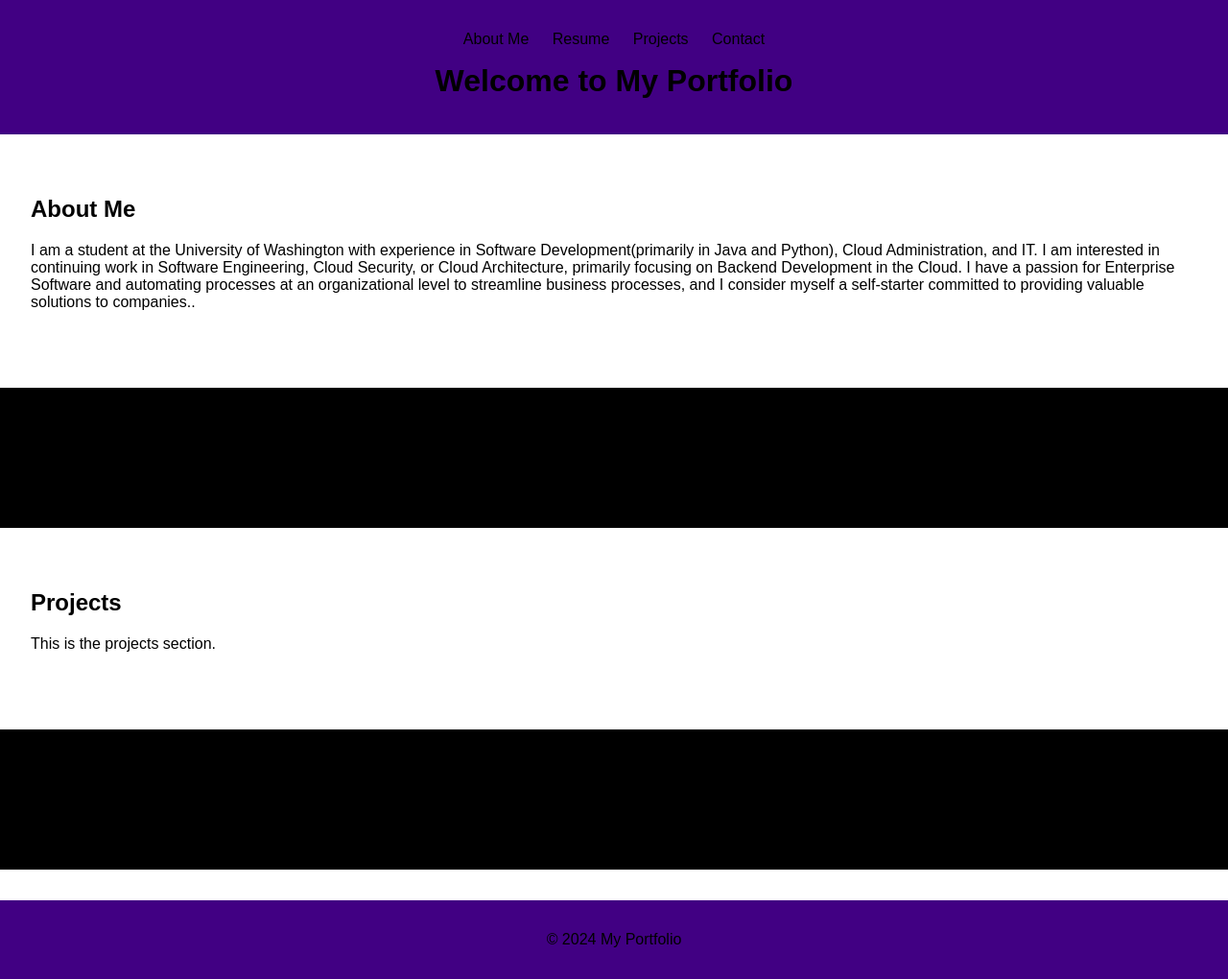
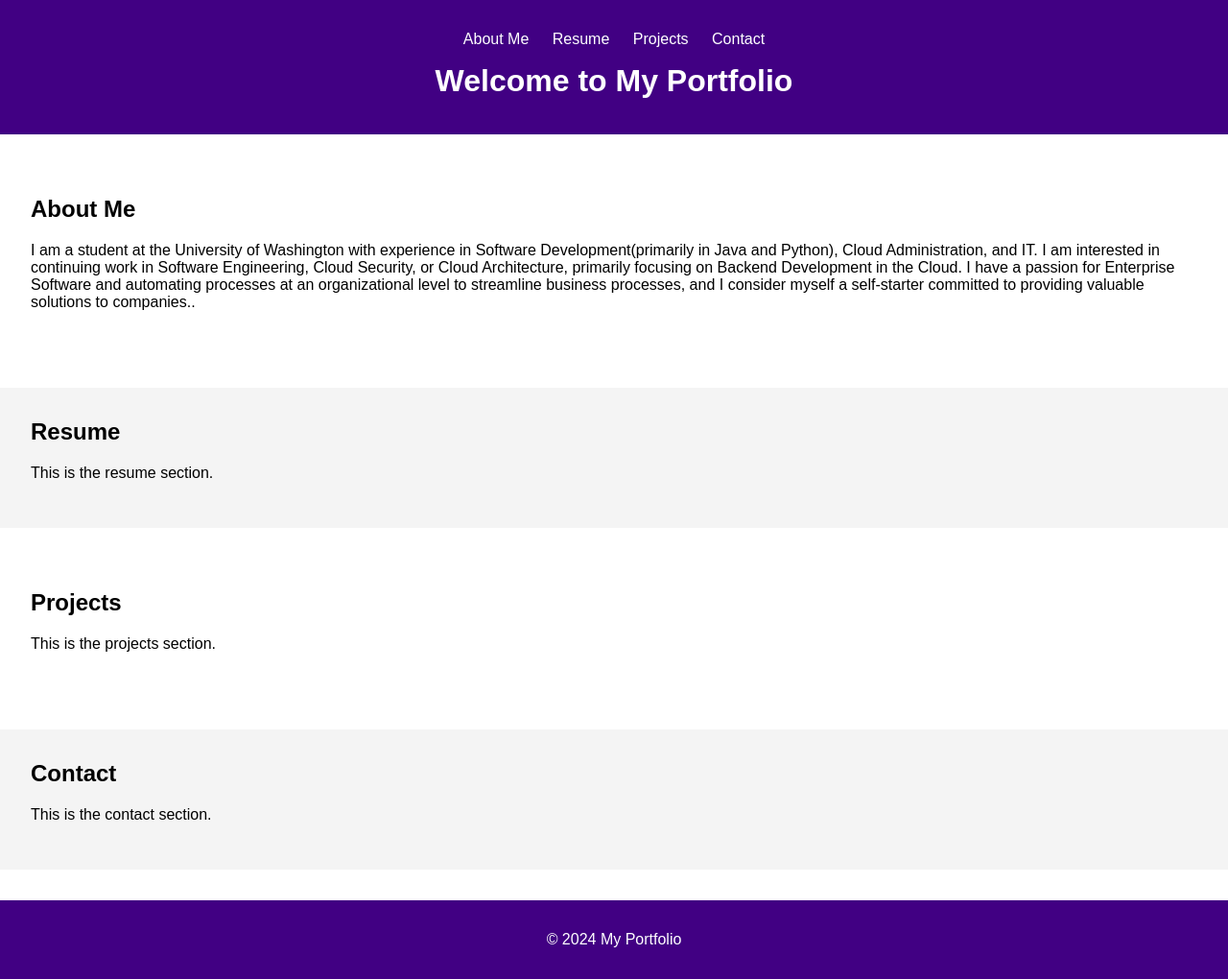
Before and after one commit to GabeDillin/Azure-DevOps-WebsiteProject, a plain HTML site: page deployment-package/index.html in a window 1280 px wide. Shown: the whole page at 96% size. Drawn offline with Linux system fonts and the light colour scheme.

Commit message:
Update styles.css

```diff
--- a/deployment-package/styles.css
+++ b/deployment-package/styles.css
@@ -6,7 +6,7 @@ body {
 
 header {
     background-color: #410083;
-    color: rgb(0, 0, 0);
+    color: white;
     padding: 1em 0;
     text-align: center;
 }
@@ -22,7 +22,7 @@ header nav ul li {
 }
 
 header nav ul li a {
-    color: rgb(0, 0, 0);
+    color: white;
     text-decoration: none;
 }
 
@@ -32,14 +32,14 @@ section {
 }
 
 section:nth-of-type(even) {
-    background-color: #000000;
+    background-color: #f4f4f4;
 }
 
 footer {
     text-align: center;
     padding: 1em 0;
     background-color: #410083;
-    color: rgb(0, 0, 0);
+    color: white;
 }
 
 h1, h2 {
```
